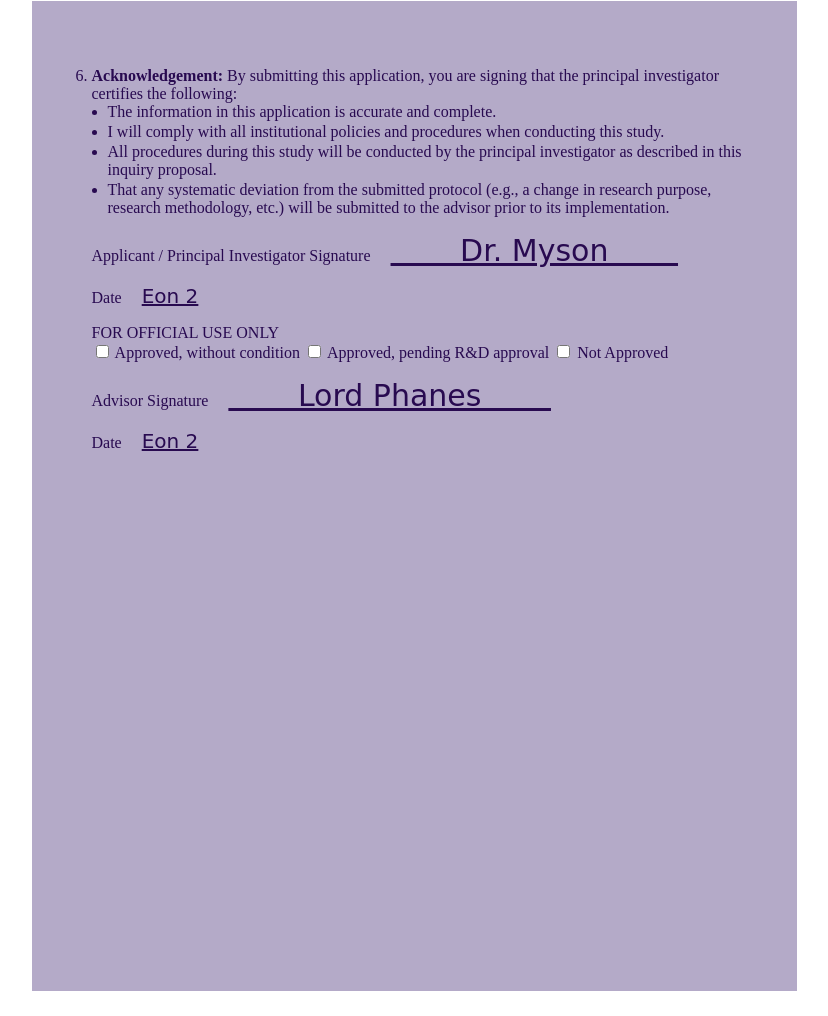
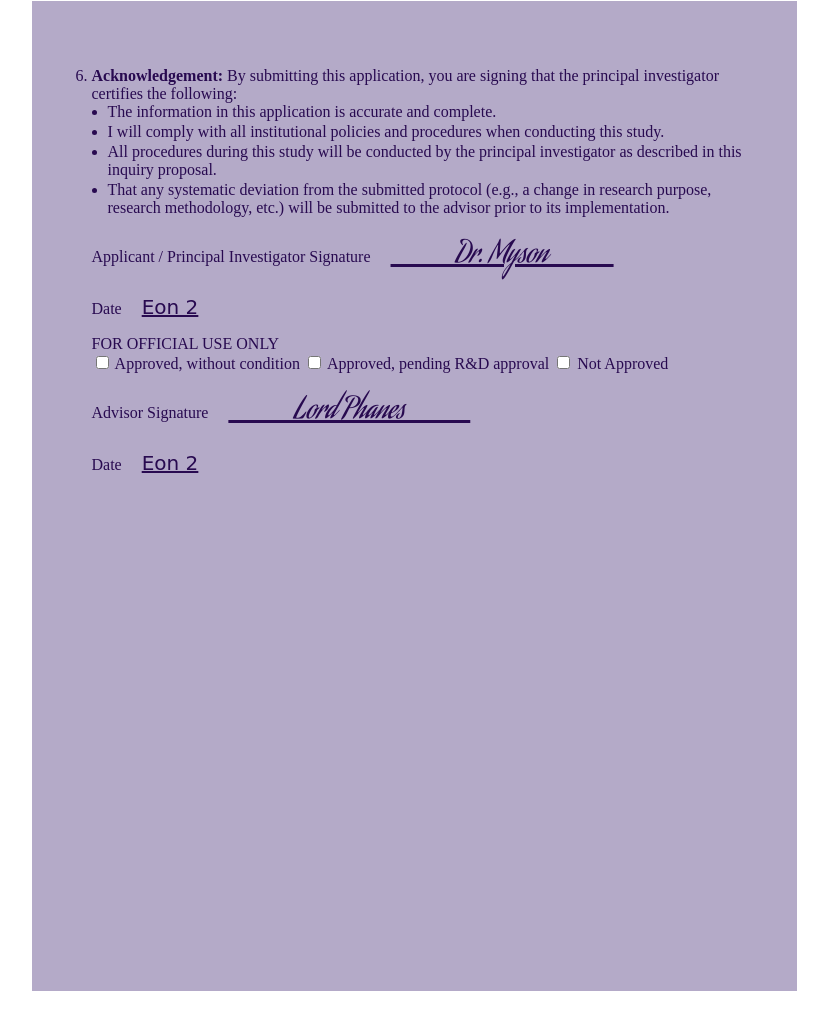
Before and after one commit to RookM/Gem-Corruption, a plain HTML site: page index.html in a window 1280 px wide. Shown: the part 1022-2038 px from the top of the page, without its empty margins (226-1054 px from the left). Drawn offline with Linux system fonts and the light colour scheme.

Commit message:
Fixed the font-face and now it works!

```diff
--- a/css/style.css
+++ b/css/style.css
@@ -1,3 +1,8 @@
+@font-face {
+    font-family: "Aguafina Regular";
+    src: url("../fonts/AguafinaScript-Regular.ttf");
+    /* font source: https://fonts.google.com/specimen/Aguafina+Script/about?query=aguafina */
+}
 :root {
     --text-color: #280a50;
     --background-color: #b4aac8;
@@ -114,7 +119,7 @@ hr {
 .signature {
     text-decoration: underline;
     font-size: 30px;
-    font-family: Brush Script MT, Brush Script Std, cursive;
+    font-family: Aguafina Regular, Brush Script MT, Brush Script Std, cursive;
 }
 .date {
     text-decoration: underline;
```
